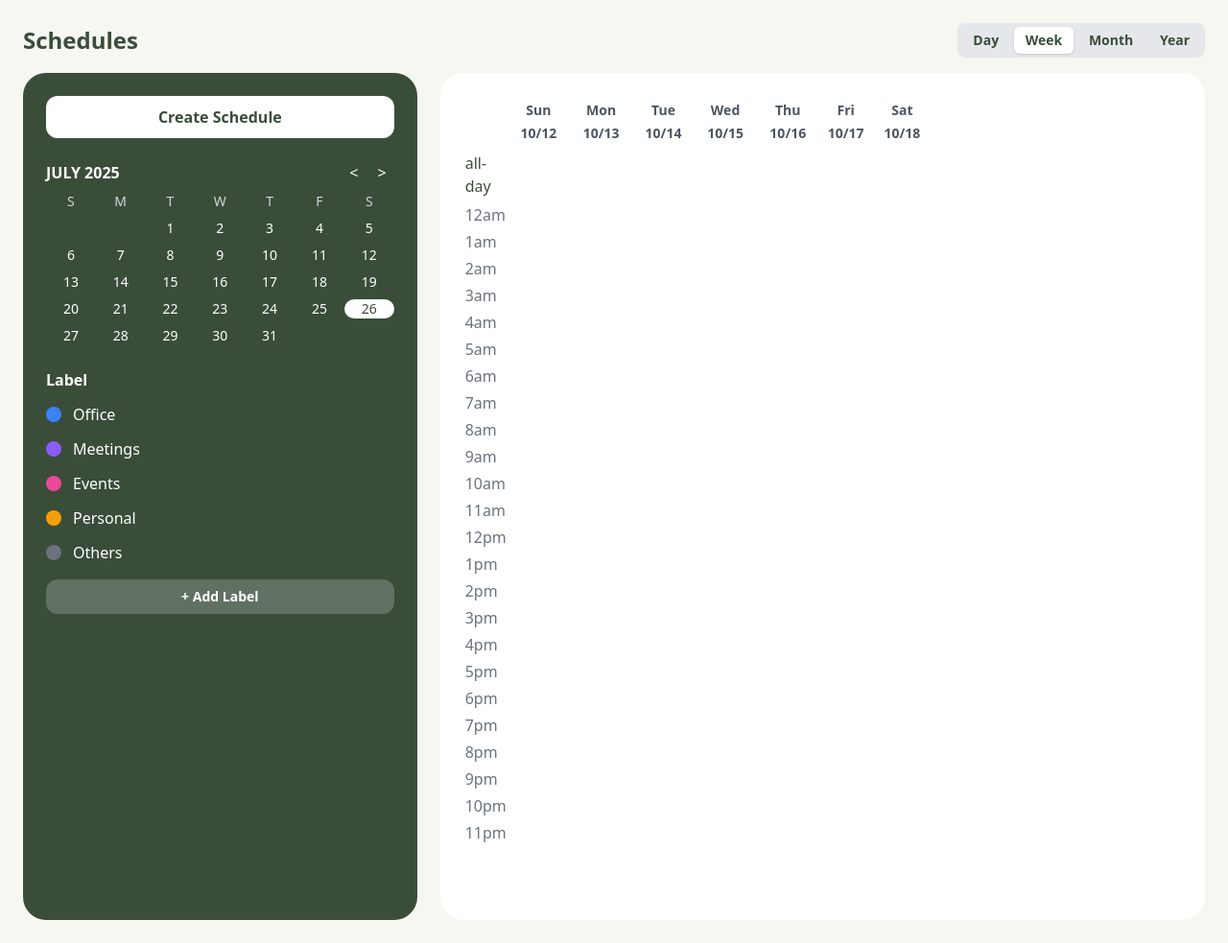
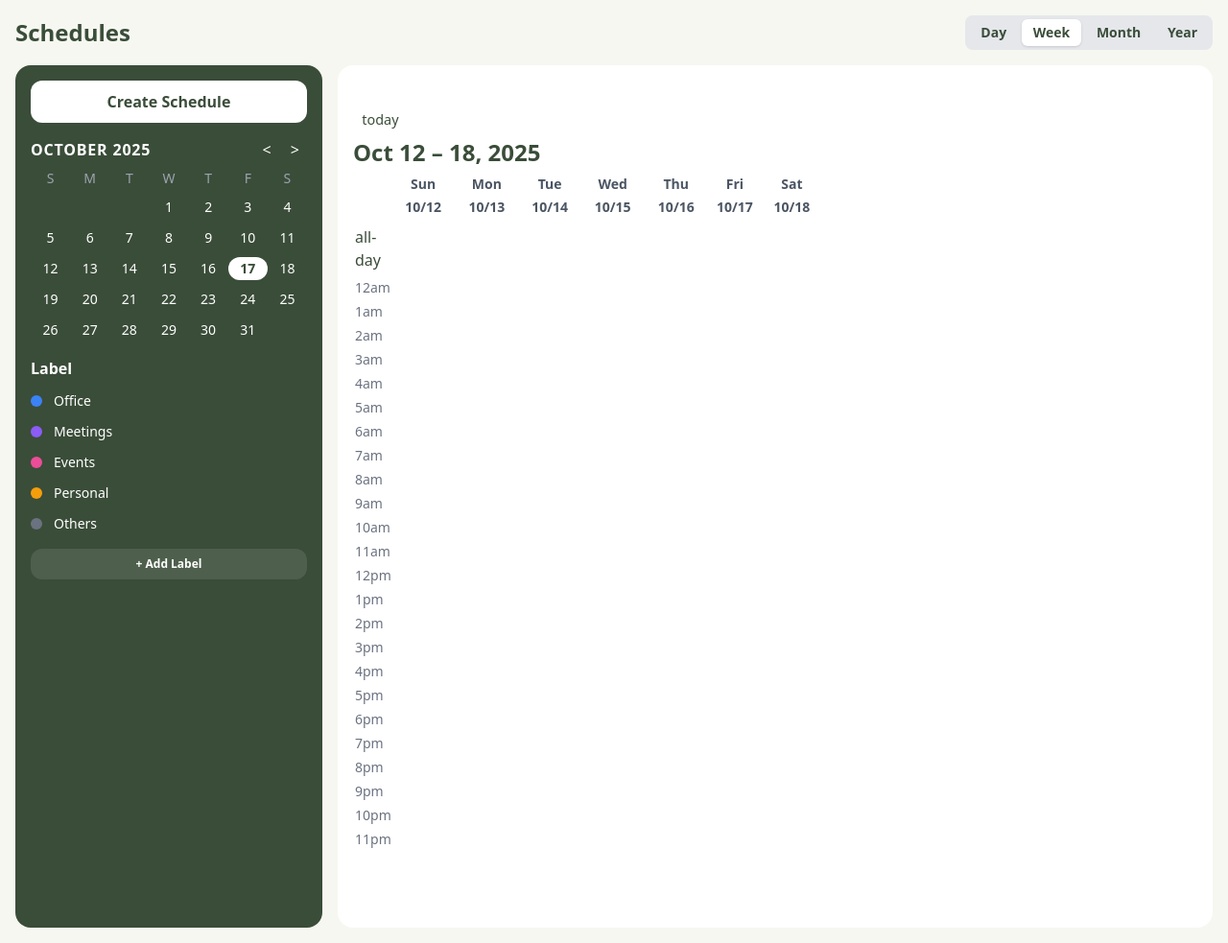
Before and after one commit to AlT4lR/CapstoneMalala, a Flask app: template Capstone/website/templates/schedules.html in a window 1280 px wide. Shown: the whole page at 96% size. Run offline with Flask 3, Linux system fonts and the light colour scheme; the template is opened without the code that fills it, so the values that code supplies are empty; some libraries are stand-ins or nearby versions.

Commit message:
Version 2.7
- added a mini calendar sidebar

```diff
--- a/Capstone/website/static/js/calendar.js
+++ b/Capstone/website/static/js/calendar.js
@@ -25,14 +25,20 @@ document.addEventListener('DOMContentLoaded', function() {
     // Helper: get CSRF token from meta
     const csrfToken = document.querySelector('meta[name="csrf-token"]')?.getAttribute('content') || '';
 
-    // Build FullCalendar
-    const calendar = new FullCalendar.Calendar(calendarEl, {
+    // MODIFICATION: Expose the calendar instance to the window object
+    // 'const calendar' is changed to 'const calendar = window.calendar ='
+    const calendar = window.calendar = new FullCalendar.Calendar(calendarEl, {
         initialView: 'timeGridWeek',
-        headerToolbar: false,
+        headerToolbar: {
+            left: 'prev,next today',
+            center: 'title',
+            right: '' // Right is empty because we use custom buttons
+        },
         selectable: true,
         editable: true,
         eventResizableFromStart: true,
-        // Use a function to fetch events so we can pass query params + credentials
+        height: '100%',
+
         events: function(fetchInfo, successCallback, failureCallback) {
             const params = new URLSearchParams({
                 start: fetchInfo.startStr,
@@ -54,7 +60,6 @@ document.addEventListener('DOMContentLoaded', function() {
             });
         },
 
-        // --- START OF FIX: Custom render function to add colored dots ---
         eventContent: function(arg) {
             const title = arg.event.title.toLowerCase();
             let dotColor = '#6b7280'; // Default to 'Others'
@@ -71,10 +76,8 @@ document.addEventListener('DOMContentLoaded', function() {
             `;
             return { html: eventHtml };
         },
-        // --- END OF FIX ---
 
         select: function(info) {
-            // New event
             form.reset();
             scheduleIdInput.value = '';
             scheduleTitleInput.value = '';
@@ -82,7 +85,6 @@ document.addEventListener('DOMContentLoaded', function() {
             locationInput.value = '';
             allDayToggle.checked = info.allDay || false;
 
-            // ISO date for input date
             scheduleDateInput.value = info.startStr.slice(0,10);
             if (!info.allDay) {
                 startTimeInput.value = info.startStr.slice(11,16);
@@ -91,12 +93,10 @@ document.addEventListener('DOMContentLoaded', function() {
                 startTimeInput.value = '';
                 endTimeInput.value = '';
             }
-
             modal.classList.remove('hidden');
         },
 
         eventClick: function(info) {
-            // Edit existing event: populate modal
             const event = info.event;
             form.reset();
             scheduleIdInput.value = event.id;
@@ -113,13 +113,10 @@ document.addEventListener('DOMContentLoaded', function() {
                 startTimeInput.value = '';
                 endTimeInput.value = '';
             }
-
-            // Show modal
             modal.classList.remove('hidden');
         },
 
         eventDrop: function(info) {
-            // After drag, update event on server
             const e = info.event;
             const payload = {
                 start: e.start.toISOString(),
@@ -198,13 +195,11 @@ document.addEventListener('DOMContentLoaded', function() {
 
         const data = new FormData(this);
         const id = scheduleIdInput.value;
-        // Normalize all-day
         if (allDayToggle.checked) data.set('all_day', 'on');
         else data.delete('all_day');
 
         try {
             if (!id) {
-                // Create
                 const body = new URLSearchParams(data).toString();
                 const resp = await fetch('/api/schedules/add', {
                     method: 'POST',
@@ -223,22 +218,18 @@ document.addEventListener('DOMContentLoaded', function() {
                     alert('Failed to create schedule: ' + (result.error || 'Unknown error'));
                 }
             } else {
-                // Update existing schedule
-                // Build start/end as ISO strings
                 const date = data.get('date');
                 const isAllDay = data.get('all_day') === 'on';
+                let startIso = null, endIso = null;
 
-                let startIso = null, endIso = null;
                 if (isAllDay) {
-                    // For all-day, treat start as date 00:00 and end as next day 00:00
                     const s = new Date(date + 'T00:00:00Z');
-                    const e = new Date(s.getTime() + 24*60*60*1000);
+                    const e = new Date(s.getTime() + 24 * 60 * 60 * 1000);
                     startIso = s.toISOString();
                     endIso = e.toISOString();
                 } else {
                     const sTime = data.get('start_time') || '00:00';
                     const eTime = data.get('end_time') || '23:59';
-                    // Assume local times — convert to ISO by appending timezone offset handled by backend when parsing
                     startIso = new Date(date + 'T' + sTime + ':00').toISOString();
                     endIso = new Date(date + 'T' + eTime + ':00').toISOString();
                 }
@@ -275,7 +266,6 @@ document.addEventListener('DOMContentLoaded', function() {
         }
     });
 
-    // Delete schedule function (called from modal's Delete button if present)
     function deleteSchedule(id) {
         if (!id) return;
         if (!confirm('Are you sure you want to delete this schedule?')) return;
@@ -299,10 +289,8 @@ document.addEventListener('DOMContentLoaded', function() {
         });
     }
 
-    // optionally expose deleteSchedule to window for a delete button in modal
     window.deleteSchedule = deleteSchedule;
 
-    // --- View switching logic ---
     function setActiveView(activeBtn) {
         [dayViewBtn, weekViewBtn, monthViewBtn, yearViewBtn].forEach(btn => {
             btn.classList.remove('bg-white', 'shadow');
@@ -314,7 +302,6 @@ document.addEventListener('DOMContentLoaded', function() {
     weekViewBtn.addEventListener('click', () => { calendar.changeView('timeGridWeek'); setActiveView(weekViewBtn); });
     monthViewBtn.addEventListener('click', () => { calendar.changeView('dayGridMonth'); setActiveView(monthViewBtn); });
     yearViewBtn.addEventListener('click', () => {
-        // FullCalendar doesn't have a built-in 'year' view by default; you can approximate by switching to month view
         calendar.changeView('dayGridMonth');
         setActiveView(yearViewBtn);
     });
--- a/Capstone/website/templates/schedules.html
+++ b/Capstone/website/templates/schedules.html
@@ -6,61 +6,47 @@
 <style>
     /* --- General Layout & Calendar Container --- */
     #calendar {
-        /* FullCalendar Theme Variables for a cleaner look */
-        --fc-border-color: #e5e7eb; /* gray-200 */
+        --fc-border-color: #e5e7eb;
         --fc-day-bg-color: transparent;
-        --fc-today-bg-color: rgba(111, 138, 110, 0.05); /* very light green */
+        --fc-today-bg-color: rgba(111, 138, 110, 0.05);
         height: 100%;
-        min-height: 600px; /* fallback */
     }
 
-    /* --- FullCalendar Component Styling --- */
+    /* --- FullCalendar Component Styling (Scaled Down) --- */
     .fc .fc-toolbar-title {
-        font-size: 1.875rem; /* text-3xl */
+        font-size: 1.5rem;
         font-weight: 700;
-        color: #3a4d39; /* Primary text color */
+        color: #3a4d39;
+    }
+    .fc .fc-button {
+        font-size: 0.9em;
+        padding: 0.4em 0.65em;
     }
 
-    .fc .fc-col-header-cell-cushion {
+    .fc .fc-col-header-cell-cushion, .fc .fc-daygrid-day-number, .fc .fc-timegrid-slot-label-cushion {
         font-size: 0.875rem;
-        font-weight: 600;
-        color: #4b5563; /* gray-600 */
+        color: #6b7280;
         text-decoration: none;
     }
-
-    .fc .fc-daygrid-day-number {
-        font-size: 0.875rem;
-        color: #6b7280; /* gray-500 */
-        text-decoration: none;
+    .fc .fc-col-header-cell-cushion {
+        font-weight: 600;
+        color: #4b5563;
     }
-
-    .fc .fc-timegrid-slot-label-cushion {
-        color: #6b7280; /* gray-500 */
-    }
-
     .fc .fc-timegrid-axis-frame {
         align-items: flex-start;
         padding-top: 4px;
     }
 
     .fc-event {
-        /* Event style: white background, shadow, rounded */
         border: none !important;
         background-color: white !important;
-        padding: 0.5rem;
+        padding: 0.25rem 0.5rem;
         border-radius: 0.5rem;
-        box-shadow: 0 1px 3px 0 rgb(0 0 0 / 0.1),
-            0 1px 2px -1px rgb(0 0 0 / 0.1);
+        box-shadow: 0 1px 2px 0 rgb(0 0 0 / 0.05);
     }
-
-    .fc-event-main {
-        color: #374151; /* gray-700 */
-        font-weight: 600;
-    }
-
+    .fc-event-main { color: #374151; font-weight: 600; }
     .event-label-dot {
-        width: 8px;
-        height: 8px;
+        width: 8px; height: 8px;
         border-radius: 9999px;
         margin-right: 6px;
         display: inline-block;
@@ -69,7 +55,7 @@
 {% endblock %}
 
 {% block content %}
-<main class="flex-1 min-h-screen p-4 sm:p-6 flex flex-col bg-[#f6f7f1] text-[#3a4d39]">
+<main class="flex-1 p-4 flex flex-col bg-[#f6f7f1] text-[#3a4d39]">
 
     <!-- Header -->
     <header class="flex flex-col sm:flex-row justify-between items-start sm:items-center gap-3 mb-4">
@@ -85,10 +71,10 @@
     </header>
 
     <!-- Main Layout -->
-    <div class="flex-1 flex flex-col lg:flex-row gap-6 h-full min-h-0">
+    <div class="flex-1 flex flex-col lg:flex-row gap-4 min-h-0">
 
         <!-- Left Sidebar -->
-        <aside class="w-full lg:w-1/3 bg-[#3a4d39] text-white rounded-3xl p-6 flex flex-col space-y-6">
+        <aside class="w-full lg:max-w-xs bg-[#3a4d39] text-white rounded-2xl p-4 flex flex-col space-y-4">
             <button id="create-schedule-btn"
                 class="w-full bg-white text-[#3a4d39] font-bold py-2.5 rounded-xl hover:bg-gray-200 transition-colors">
                 Create Schedule
@@ -97,69 +83,35 @@
             <!-- Mini Calendar -->
             <div>
                 <div class="flex justify-between items-center mb-2">
-                    <span class="font-semibold">JULY 2025</span>
+                    <span id="mini-cal-title" class="font-bold text-base tracking-wider">OCTOBER 2025</span>
                     <div>
-                        <button class="px-2">&lt;</button>
-                        <button class="px-2">&gt;</button>
+                        <button id="mini-cal-prev" class="px-2 hover:text-gray-300">&lt;</button>
+                        <button id="mini-cal-next" class="px-2 hover:text-gray-300">&gt;</button>
                     </div>
                 </div>
-                <div class="grid grid-cols-7 text-center text-sm gap-y-2 text-gray-300">
-                    <span>S</span><span>M</span><span>T</span><span>W</span><span>T</span><span>F</span><span>S</span>
-                    <span class="text-white"></span><span class="text-white"></span><span class="text-white">1</span><span
-                        class="text-white">2</span><span class="text-white">3</span><span
-                        class="text-white">4</span><span class="text-white">5</span>
-                    <span class="text-white">6</span><span class="text-white">7</span><span class="text-white">8</span><span
-                        class="text-white">9</span><span class="text-white">10</span><span
-                        class="text-white">11</span><span class="text-white">12</span>
-                    <span class="text-white">13</span><span class="text-white">14</span><span class="text-white">15</span><span
-                        class="text-white">16</span><span class="text-white">17</span><span
-                        class="text-white">18</span><span class="text-white">19</span>
-                    <span class="text-white">20</span><span class="text-white">21</span><span class="text-white">22</span><span
-                        class="text-white">23</span><span class="text-white">24</span><span
-                        class="text-white">25</span><span
-                        class="bg-white text-[#3a4d39] rounded-full">26</span>
-                    <span class="text-white">27</span><span class="text-white">28</span><span class="text-white">29</span><span
-                        class="text-white">30</span><span class="text-white">31</span>
+                <div id="mini-cal-grid" class="grid grid-cols-7 text-center text-sm gap-y-2">
+                    <span class="font-medium text-gray-400">S</span><span class="font-medium text-gray-400">M</span><span class="font-medium text-gray-400">T</span><span class="font-medium text-gray-400">W</span><span class="font-medium text-gray-400">T</span><span class="font-medium text-gray-400">F</span><span class="font-medium text-gray-400">S</span>
                 </div>
             </div>
 
             <!-- Labels -->
             <div id="label-filter">
-                <h3 class="font-semibold mb-3">Label</h3>
-                <div class="space-y-3">
-                    <label class="flex items-center gap-3 cursor-pointer">
-                        <input type="checkbox" value="Office" class="hidden label-checkbox" checked>
-                        <div class="w-4 h-4 rounded-full" style="background-color: #3b82f6;"></div><span>Office</span>
-                    </label>
-                    <label class="flex items-center gap-3 cursor-pointer">
-                        <input type="checkbox" value="Meetings" class="hidden label-checkbox" checked>
-                        <div class="w-4 h-4 rounded-full" style="background-color: #8b5cf6;"></div><span>Meetings</span>
-                    </label>
-                    <label class="flex items-center gap-3 cursor-pointer">
-                        <input type="checkbox" value="Events" class="hidden label-checkbox" checked>
-                        <div class="w-4 h-4 rounded-full" style="background-color: #ec4899;"></div><span>Events</span>
-                    </label>
-                    <label class="flex items-center gap-3 cursor-pointer">
-                        <input type="checkbox" value="Personal" class="hidden label-checkbox" checked>
-                        <div class="w-4 h-4 rounded-full" style="background-color: #f59e0b;"></div><span>Personal</span>
-                    </label>
-                    <label class="flex items-center gap-3 cursor-pointer">
-                        <input type="checkbox" value="Others" class="hidden label-checkbox" checked>
-                        <div class="w-4 h-4 rounded-full" style="background-color: #6b7280;"></div><span>Others</span>
-                    </label>
+                <h3 class="font-bold text-base mb-3">Label</h3>
+                <div class="space-y-3 text-sm">
+                    <div class="flex items-center gap-3"><div class="w-3 h-3 rounded-full" style="background-color: #3b82f6;"></div><span>Office</span></div>
+                    <div class="flex items-center gap-3"><div class="w-3 h-3 rounded-full" style="background-color: #8b5cf6;"></div><span>Meetings</span></div>
+                    <div class="flex items-center gap-3"><div class="w-3 h-3 rounded-full" style="background-color: #ec4d99;"></div><span>Events</span></div>
+                    <div class="flex items-center gap-3"><div class="w-3 h-3 rounded-full" style="background-color: #f59e0b;"></div><span>Personal</span></div>
+                    <div class="flex items-center gap-3"><div class="w-3 h-3 rounded-full" style="background-color: #6b7280;"></div><span>Others</span></div>
                 </div>
-                <button
-                    class="w-full mt-4 bg-white/20 text-white font-semibold py-2 rounded-xl text-sm hover:bg-white/30 transition-colors">
-                    + Add Label
-                </button>
+                <button class="w-full mt-4 bg-white/10 text-white font-semibold py-2 rounded-xl text-xs hover:bg-white/20 transition-colors">+ Add Label</button>
             </div>
         </aside>
 
         <!-- Right: Calendar -->
         <div class="flex-1 flex h-full">
-            <div id='calendar' class="bg-white rounded-3xl p-6 flex-1"></div>
+            <div id='calendar' class="bg-white rounded-2xl p-4 flex-1"></div>
         </div>
-
     </div>
 </main>
 
@@ -169,12 +121,93 @@
 {% block scripts %}
 <script src='https://cdn.jsdelivr.net/npm/fullcalendar@6.1.11/main.min.js'></script>
 <script src="{{ url_for('static', filename='js/calendar.js') }}"></script>
+
 <script>
-    window.addEventListener('load', () => {
-        if (typeof calendar !== 'undefined' && calendar.render) {
-            calendar.render();
-            calendar.updateSize();
+document.addEventListener('DOMContentLoaded', function() {
+    const miniCalTitle = document.getElementById('mini-cal-title');
+    const miniCalGrid = document.getElementById('mini-cal-grid');
+    const prevBtn = document.getElementById('mini-cal-prev');
+    const nextBtn = document.getElementById('mini-cal-next');
+    const mainCalendar = window.calendar;
+
+    if (!miniCalTitle || !miniCalGrid || !prevBtn || !nextBtn) return;
+
+    let currentDate = new Date();
+    const monthNames = ["JANUARY", "FEBRUARY", "MARCH", "APRIL", "MAY", "JUNE", "JULY", "AUGUST", "SEPTEMBER", "OCTOBER", "NOVEMBER", "DECEMBER"];
+
+    function renderMiniCalendar() {
+        const year = currentDate.getFullYear();
+        const month = currentDate.getMonth();
+        const today = new Date(); // Get the latest date every time we render
+
+        miniCalTitle.textContent = `${monthNames[month]} ${year}`;
+        while (miniCalGrid.children.length > 7) miniCalGrid.removeChild(miniCalGrid.lastChild);
+
+        const firstDayOfMonth = new Date(year, month, 1).getDay();
+        const daysInMonth = new Date(year, month + 1, 0).getDate();
+
+        for (let i = 0; i < firstDayOfMonth; i++) miniCalGrid.insertAdjacentHTML('beforeend', '<span></span>');
+
+        for (let day = 1; day <= daysInMonth; day++) {
+            const dayEl = document.createElement('span');
+            dayEl.textContent = day;
+            dayEl.className = 'py-0.5 px-2 text-white cursor-pointer hover:bg-white/20 rounded-full transition-colors';
+
+            const applySelectedStyle = (el) => {
+                el.classList.add('bg-white', 'text-[#3a4d39]', 'font-bold');
+                el.classList.remove('text-white');
+            };
+            const removeSelectedStyle = (el) => {
+                el.classList.remove('bg-white', 'text-[#3a4d39]', 'font-bold');
+                el.classList.add('text-white');
+            };
+
+            // This condition now correctly re-evaluates 'today' on every render
+            if (day === today.getDate() && month === today.getMonth() && year === today.getFullYear()) {
+                applySelectedStyle(dayEl);
+            }
+
+            dayEl.addEventListener('click', () => {
+                const selectedDate = new Date(year, month, day);
+                if (mainCalendar) mainCalendar.gotoDate(selectedDate);
+
+                const currentlySelected = miniCalGrid.querySelector('.bg-white');
+                if (currentlySelected) removeSelectedStyle(currentlySelected);
+
+                applySelectedStyle(dayEl);
+            });
+
+            miniCalGrid.appendChild(dayEl);
         }
+    }
+
+    prevBtn.addEventListener('click', () => {
+        currentDate.setMonth(currentDate.getMonth() - 1);
+        renderMiniCalendar();
     });
+
+    nextBtn.addEventListener('click', () => {
+        currentDate.setMonth(currentDate.getMonth() + 1);
+        renderMiniCalendar();
+    });
+
+    // --- NEW: Function to handle auto-updating at midnight ---
+    function scheduleMidnightRefresh() {
+        const now = new Date();
+        const midnight = new Date(now.getFullYear(), now.getMonth(), now.getDate() + 1, 0, 0, 0);
+        const msUntilMidnight = midnight.getTime() - now.getTime();
+
+        setTimeout(() => {
+            // Rerender the calendar to update the 'today' highlight
+            renderMiniCalendar();
+            // Schedule the next refresh for the *next* midnight
+            scheduleMidnightRefresh();
+        }, msUntilMidnight + 1000); // Add a 1-second buffer
+    }
+
+    // Initial render and schedule the first midnight refresh
+    renderMiniCalendar();
+    scheduleMidnightRefresh();
+});
 </script>
 {% endblock %}
```
